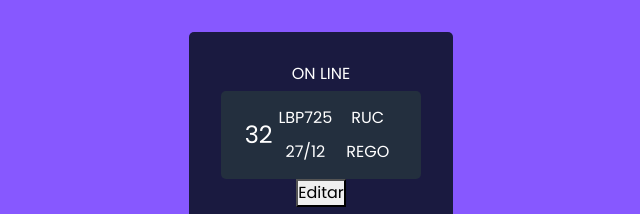
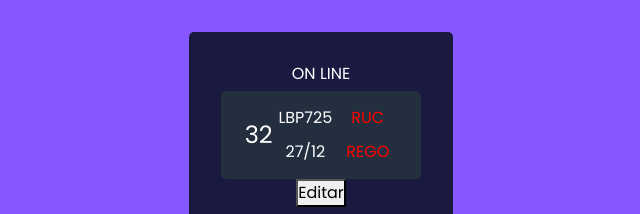
Before and after one commit to nadir-eliel/online-thl, a React (Create React App) app: page / in a window 1280 px wide. Shown: the top 214 px of the page, without its empty margins (319-959 px from the left). Built offline with nearby package versions, Linux system fonts and the light colour scheme.

Commit message:
ruc & rego colors

```diff
--- a/src/App.css
+++ b/src/App.css
@@ -98,3 +98,11 @@ h1 {
 .div-2, .div-3 {
   width: 80%;
 }
+
+.red-text  {
+  color: red;
+}
+
+.green-text  {
+  color: green;
+}
--- a/src/components/Bay.js
+++ b/src/components/Bay.js
@@ -1,7 +1,6 @@
 import React, { useState } from 'react';
 
 export const Bay = () => {
-
     const [plateText, setPlateText] = useState("LPB725");
     const [dateText, setDateText] = useState("27/4");
     const [rucValue, setRucValue] = useState(false);
@@ -18,12 +17,12 @@ export const Bay = () => {
         setDateText(event.target.value.slice(0, 5));
     };
 
-    const handleRucChange = (event) => {
-        setRucValue(event.target.value);
+    const handleRucClick = () => {
+        setRucValue(!rucValue); // Cambiar el valor de RUC
     };
 
-    const handleRegoChange = (event) => {
-        setRegoValue(event.target.value);
+    const handleRegoClick = () => {
+        setRegoValue(!regoValue);
     };
 
     return (
@@ -43,12 +42,12 @@ export const Bay = () => {
                     <input
                         type="text"
                         value={rucValue}
-                        onChange={handleRucChange}
+                        onChange={handleRucClick}
                     />
                     <input
                         type="text"
                         value={regoValue}
-                        onChange={handleRegoChange}
+                        onChange={handleRegoClick}
                     />
                 </div>
             ) : (
@@ -67,10 +66,10 @@ export const Bay = () => {
                         </div>
                         <div className="div-3 inline-labels">
                             <p>
-                                <label htmlFor="ruc">RUC</label> {rucValue}
+                                <label htmlFor="ruc" onClick={handleRucClick} className={rucValue ? "green-text" : "red-text"}>RUC</label>
                             </p>
                             <p>
-                                <label htmlFor="rego">REGO</label> {regoValue}
+                                <label htmlFor="rego" onClick={handleRegoClick} className={regoValue ? "green-text" : "red-text"}>REGO</label>
                             </p>
                         </div>
                     </div>
```
